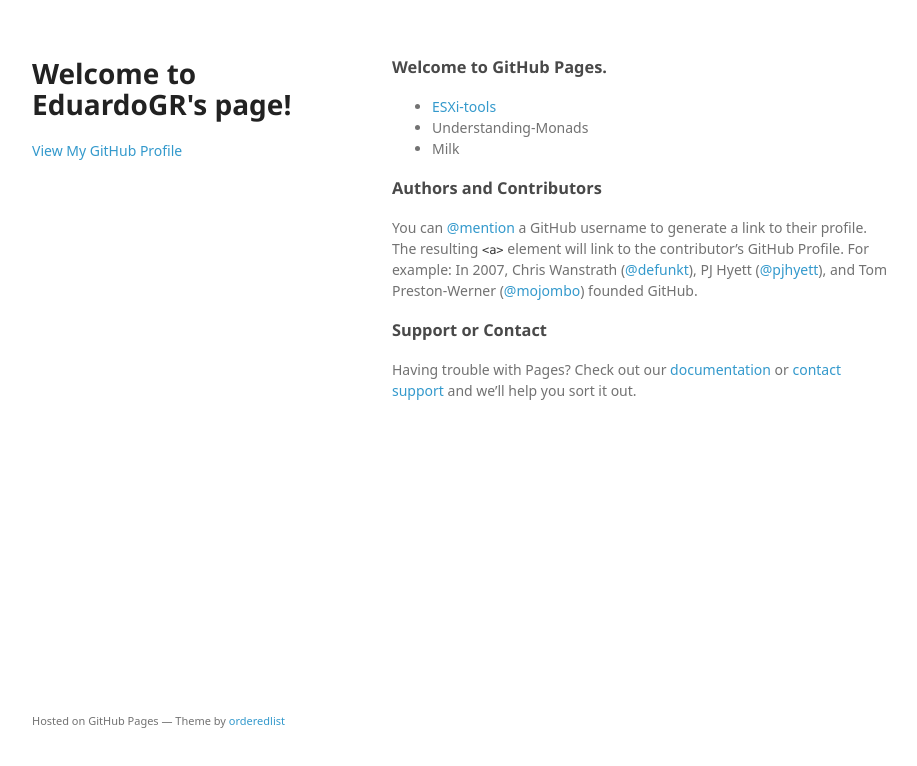
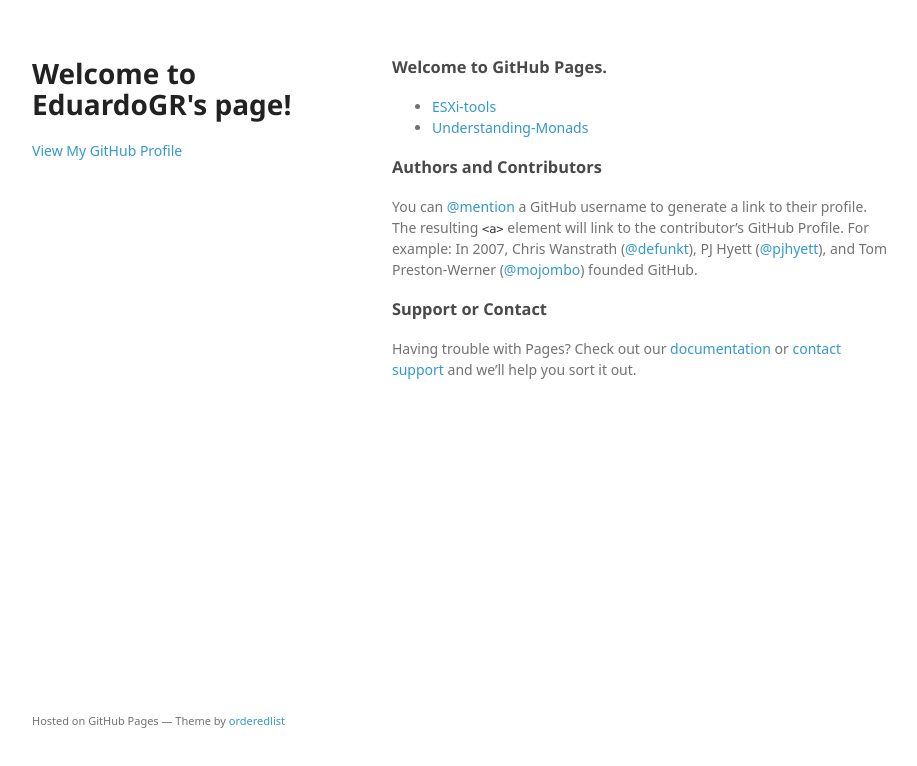
Before and after one commit to eduardogr/eduardogr.github.io, a plain HTML site: page index.html in a window 1280 px wide. Shown: the whole page, without its empty margins (178-1095 px from the left). Drawn offline with Linux system fonts and the light colour scheme; a web font is replaced by a local one.

Commit message:
Update index.html

```diff
--- a/index.html
+++ b/index.html
@@ -24,11 +24,10 @@
       </header>
       <section>
         <h3>
-<a id="Repositories" class="anchor" href="#welcome-to-github-pages" aria-hidden="true"><span aria-hidden="true" class="octicon octicon-link"></span></a>Welcome to GitHub Pages.</h3>
+<a id="Repositories" class="anchor" href="#Repositories" aria-hidden="true"><span aria-hidden="true" class="octicon octicon-link"></span></a>Welcome to GitHub Pages.</h3>
 <ul>
   <li><a href="http://eduardogr.github.io/ESXi-tools/">ESXi-tools</a></li>
-  <li>Understanding-Monads</li>
-  <li>Milk</li>
+  <li><a href="http://eduardogr.github.io/Understanding-Monads/">Understanding-Monads</a></li>
 </ul>
 
 <h3>
```
